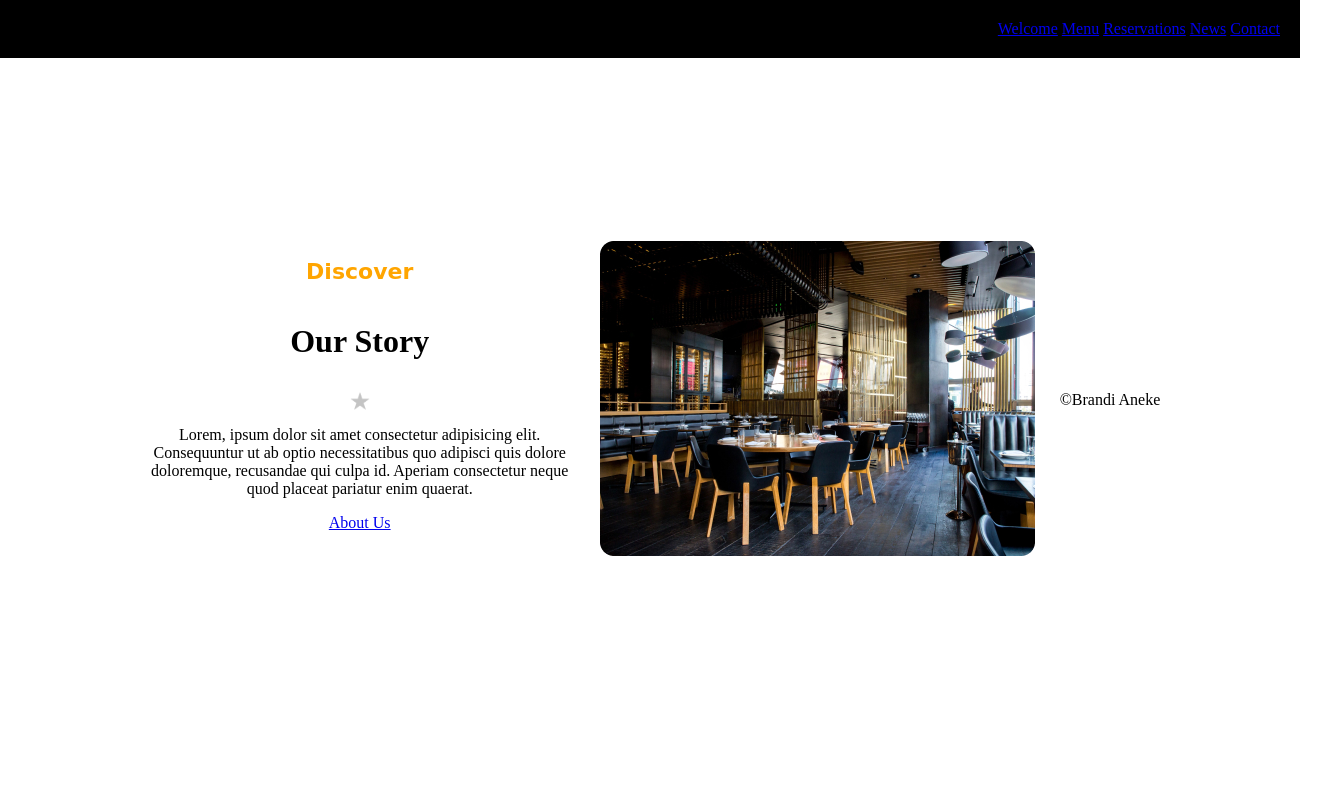
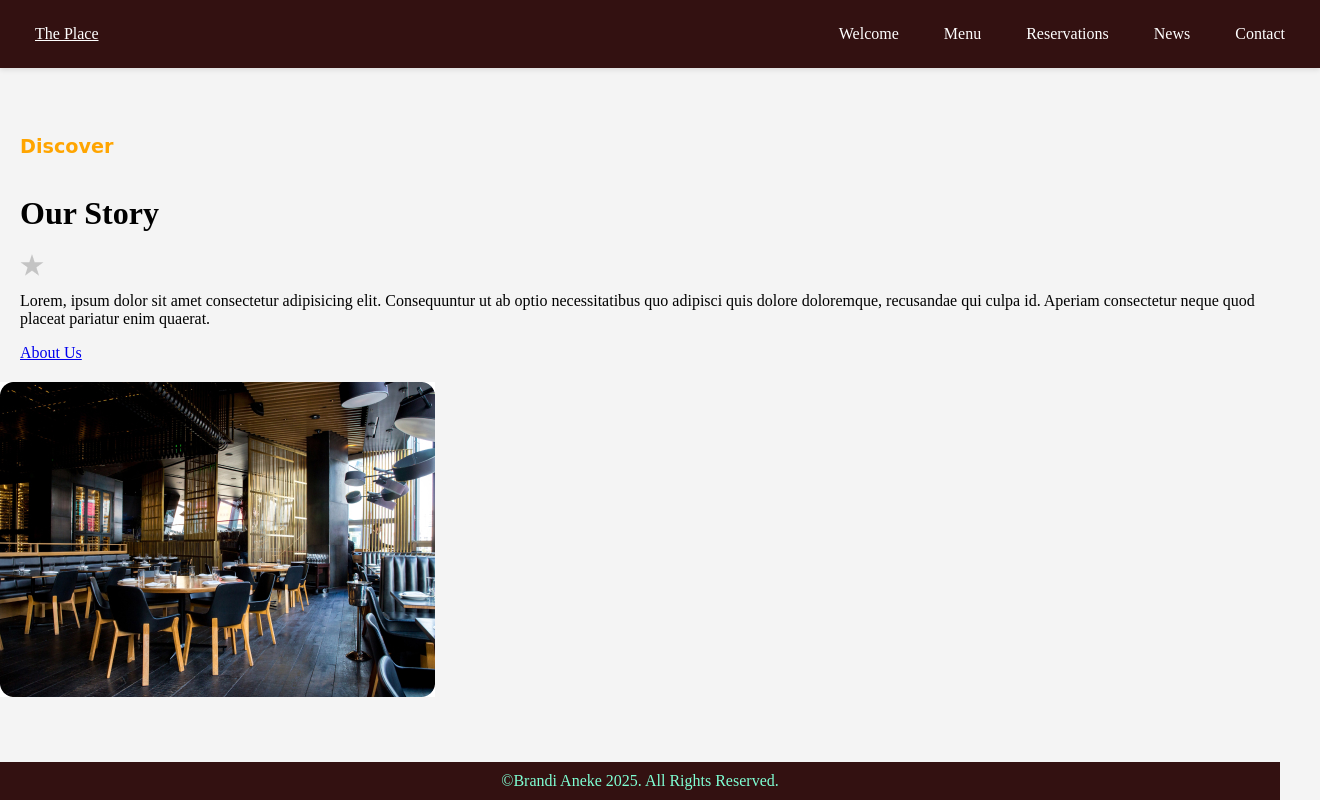
Before and after one commit to Brandi-King/WebProject, a plain HTML site: page index.html in a window 1280 px wide. Shown: the whole page, 1320 px wide, since content can reach past the window. Drawn offline with Linux system fonts and the light colour scheme.

Commit message:
pre sass updates

```diff
--- a/index.html
+++ b/index.html
@@ -8,12 +8,15 @@
     </head>
     <body>
         <!--navagation bar -->
-        <nav>
+        <nav class="navbar">
+            <a href="#" class="left-link">The Place</a>
+            <div class="right-links">
                 <a href="index.html">Welcome</a>
                 <a href="menu.html">Menu</a>
                 <a href="reservations.html">Reservations</a>
                 <a href="news.html">News</a>
                 <a href="contact.html">Contact</a>
+            </div>
         </nav>
 
         <main>
@@ -23,7 +26,7 @@
                 <h2>Discover</h2>
                 <h1>Our Story</h1>
                 <img src="assets/Star.png" alt="Star image">
-                <p class="intro">Lorem, ipsum dolor sit amet consectetur adipisicing elit. Consequuntur ut ab optio necessitatibus quo adipisci quis dolore doloremque, recusandae qui culpa id. Aperiam consectetur neque quod placeat pariatur enim quaerat.</p>
+                <p class="intro">Lorem, ipsum dolor sit amet consectetur adipisicing elit. Consequuntur ut ab optio necessitatibus quo adipisci quis dolore doloremque, recusandae qui culpa id. Aperiam consectetur neque quod placeat pariatur enim quaerat. </p>
                 <a href="aboutus.html">About Us</a>
             </div>
             <div class="image container">
@@ -36,7 +39,7 @@
         <script src="js/myscript.js"></script>
     </body>
 
-    <footer>
-        <p>&copy;Brandi Aneke</p>
+    <footer class="footer">
+        &copy;Brandi Aneke 2025. All Rights Reserved.
     </footer>
 </html>
--- a/styles/main.scss
+++ b/styles/main.scss
@@ -0,0 +1,95 @@
+body {
+    display: flex;
+    flex-direction: column;
+    justify-content: center;
+    align-items: center;
+    height: 100vh;
+    margin: 0;
+    background-color: #f4f4f4;
+  }
+
+  .navbar {
+    display: flex;
+    justify-content: space-between;
+    align-items: center;
+    width: 100%;
+    background-color: #311;
+    padding: 15px 20px;
+    position: absolute;
+    top: 0;
+    left: 0;
+    box-shadow: 0 2px 5px rgba(0, 0, 0, 0.1);
+  }
+  .navbar a {
+    color: white;
+    text-decoration: none;
+    padding: 10px 15px;
+  }
+
+  .navbar .left-link {
+    margin-right: auto;
+    text-decoration: underline;
+  }
+
+  .navbar .right-links {
+    display: flex;
+    gap: 15px;
+  }
+  .main-section {
+    display: grid;
+    grid-template-columns: 1fr 1fr;
+    gap: 10px;
+    background: white;
+    padding: 10px;
+    border-radius: 10px;
+    box-shadow: 0 0 5px rgba(0, 0, 0, 0.1);
+    max-width: 1000px;
+    margin-top: 60px;
+  }
+
+    h2 {
+    color: orange;
+    font-family: cursive;
+    font-size: larger;
+  }
+
+  .content {
+    display: flex;
+    flex-direction: column;
+    align-items: flex-start;
+    text-align: left;
+    padding: 20px;
+  }
+
+  .intro {
+    word-wrap: break-word;
+    overflow-wrap: break-word;
+  }
+
+  .image-container {
+    display:flex;
+    flex-direction: column;
+    align-items: center;
+  }
+
+  .image-container img {
+    width: 500px;
+    height: 400px;
+       object-fit: cover;
+  }
+
+  .caption {
+    margin-top: 10px;
+    font-size: 18px;
+    color: gray;
+  }
+
+  .footer {
+    position: absolute;
+    bottom: 0;
+    width: 100%;
+    text-align: center;
+    background: #311;
+    color: aquamarine;
+    padding: 10px 0;
+  }/*# sourceMappingURL=main.css.map */
```
Also changed, not shown: styles/main.css, 1 other file.
